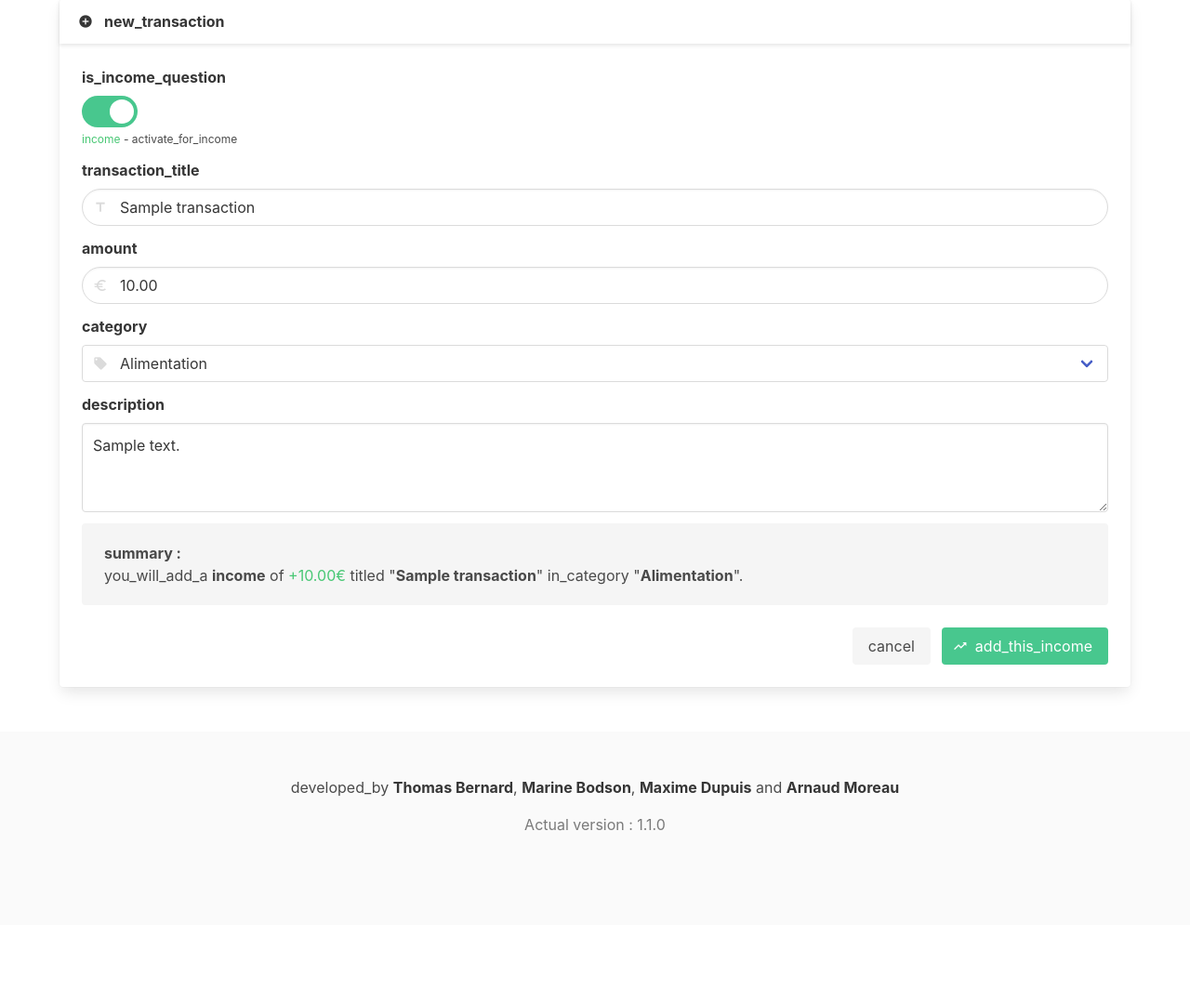
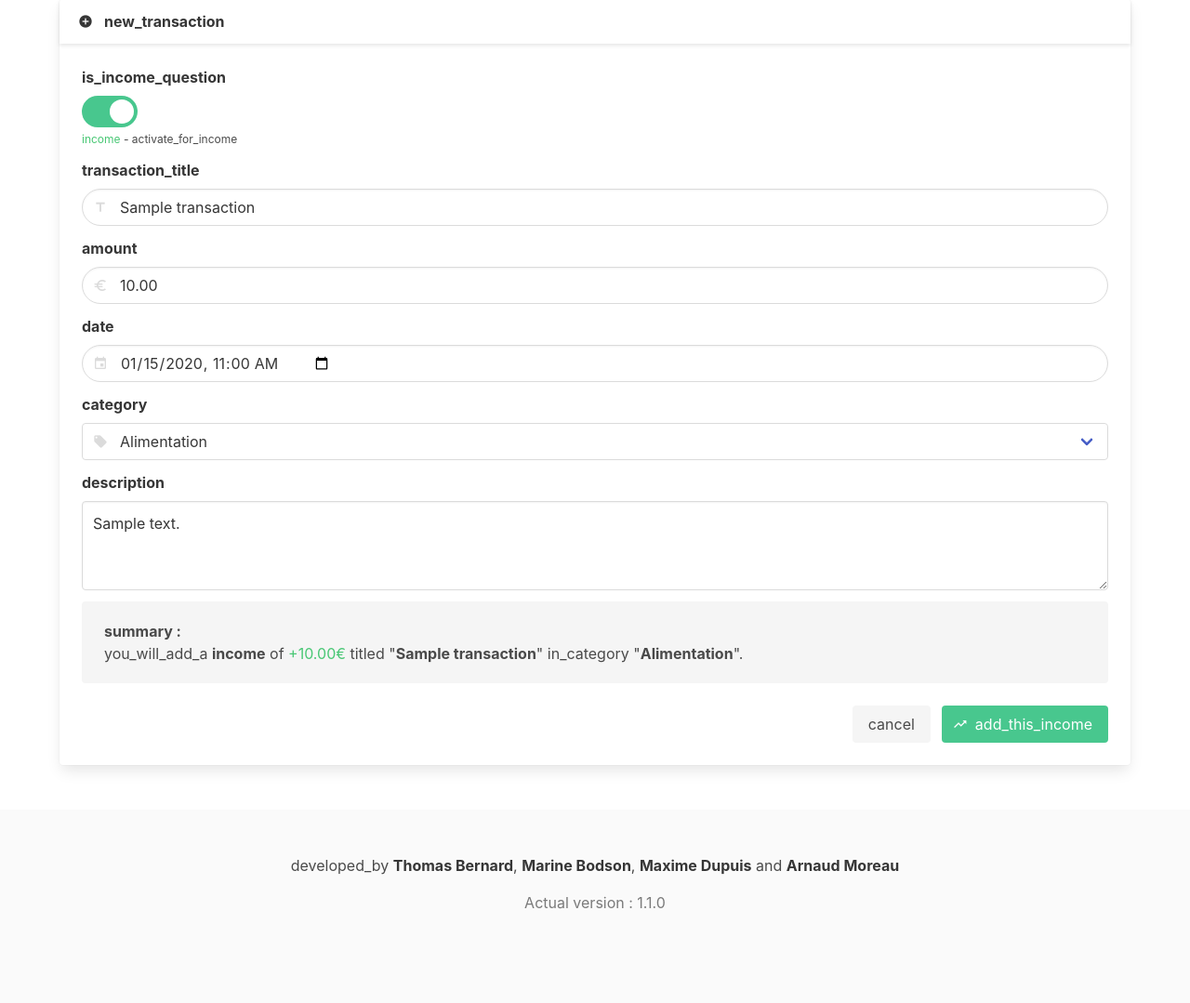
Before and after one commit to Nephty/FamilyBusiness, a Django app: page /en/wallet/wallets/1/transaction/1/edit/ in a window 1280 px wide. Shown: the part 137-1216 px from the top of the page at 93% size. Before the commit the page ends 1031 px from the top, so only its background shows below. Run offline with Django 5.2, Linux system fonts and the light colour scheme; a user stored in the database is signed in; data comes from the database, SQL or seed files in the repository; tables that the repository leaves empty hold one stand-in row (values such as "Sample post"); some libraries are stand-ins or nearby versions.

Commit message:
add datetime field to transaction form

```diff
--- a/familybusiness/familybusiness/settings.py
+++ b/familybusiness/familybusiness/settings.py
@@ -29,6 +29,7 @@
 
 ALLOWED_HOSTS = [
     '192.168.88.44',
+    'localhost'
 ]
 
 
--- a/familybusiness/wallet/forms.py
+++ b/familybusiness/wallet/forms.py
@@ -43,7 +43,7 @@
 class TransactionForm(forms.ModelForm):
     class Meta:
         model = Transaction
-        fields = ['title', 'category', 'amount', 'description', 'is_income']
+        fields = ['title', 'category', 'amount', 'date', 'description', 'is_income']
         widgets = {
             'title': forms.TextInput(attrs={
                 'class': 'input is-rounded',
@@ -57,6 +57,10 @@
                 'placeholder': '0.00',
                 'step': '0.01'
             }),
+            'date': forms.DateTimeInput(attrs={
+                'type': 'datetime-local',
+                'class': 'input is-rounded'
+            }),
             'description': forms.Textarea(attrs={
                 'class': 'textarea is-rounded',
                 'placeholder': _('description_optional_placeholder'),
@@ -64,12 +68,13 @@
             }),
             'is_income': forms.CheckboxInput(attrs={
                 'class': 'switch is-rounded is-success'
-            }),
+            })
         }
         labels = {
             'title': _('transaction_title'),
             'category': _('category'),
             'amount': _('amount'),
+            'date': _('date'),
             'description': _('description'),
             'is_income': _('is_income_question'),
         }
--- a/familybusiness/wallet/templates/wallet/add_transaction.html
+++ b/familybusiness/wallet/templates/wallet/add_transaction.html
@@ -129,6 +129,20 @@
                                     </span>
                                 </div>
                                 {% for error in form.amount.errors %}
+                                    <p class="help is-danger">{{ error }}</p>
+                                {% endfor %}
+                            </div>
+
+                            <!-- Date -->
+                            <div class="field">
+                                <label class="label">{{ form.date.label }}</label>
+                                <div class="control has-icons-left">
+                                    {{ form.date }}
+                                    <span class="icon is-small is-left">
+                                        <i class="mdi mdi-calendar"></i>
+                                    </span>
+                                </div>
+                                {% for error in form.date.errors %}
                                     <p class="help is-danger">{{ error }}</p>
                                 {% endfor %}
                             </div>
```
